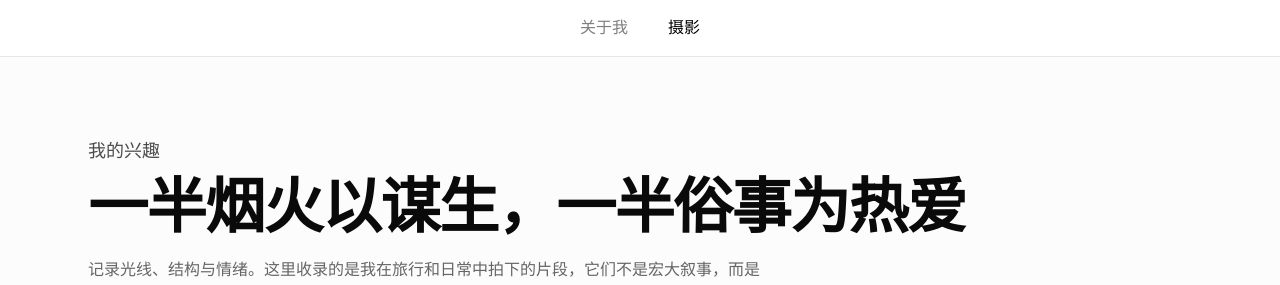
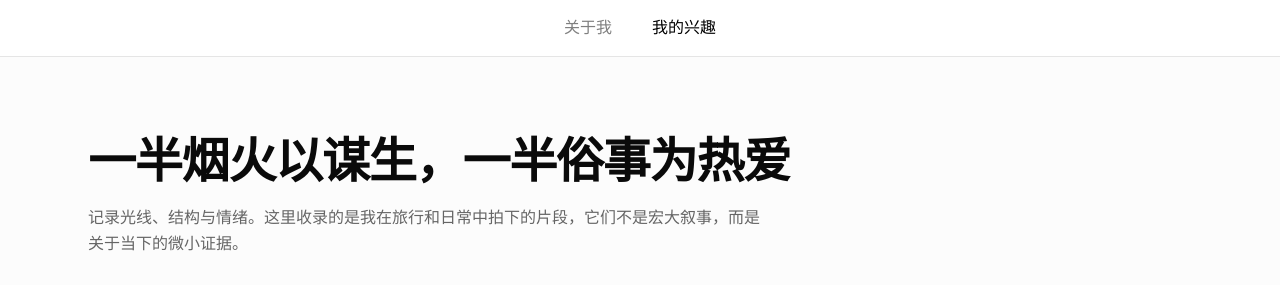
Before and after one commit to Luke-Chu/luke-chu-site, a Next.js app: page /photography in a window 1280 px wide. Shown: the top 285 px of the page. Built offline with nearby package versions, Linux system fonts and the light colour scheme.

Commit message:
style: tune photography heading size and nav label

```diff
--- a/app/photography/page.tsx
+++ b/app/photography/page.tsx
@@ -5,8 +5,7 @@ export default function PhotographyPage() {
   return (
     <main className="bg-[#fcfcfc]">
       <section className="mx-auto max-w-6xl px-6 pb-14 pt-20">
-        <p className="text-lg font-medium text-black/70">我的兴趣</p>
-        <h1 className="mt-3 text-4xl font-semibold tracking-tight md:text-6xl">
+        <h1 className="text-3xl font-semibold tracking-tight md:text-5xl">
           一半烟火以谋生，一半俗事为热爱
         </h1>
         <p className="mt-5 max-w-2xl text-sm leading-relaxed text-black/60 md:text-base">
--- a/components/Navbar.tsx
+++ b/components/Navbar.tsx
@@ -5,7 +5,7 @@ import { usePathname } from "next/navigation";
 
 const links = [
   { href: "/", label: "关于我" },
-  { href: "/photography", label: "摄影" },
+  { href: "/photography", label: "我的兴趣" },
 ];
 
 export default function Navbar() {
```
